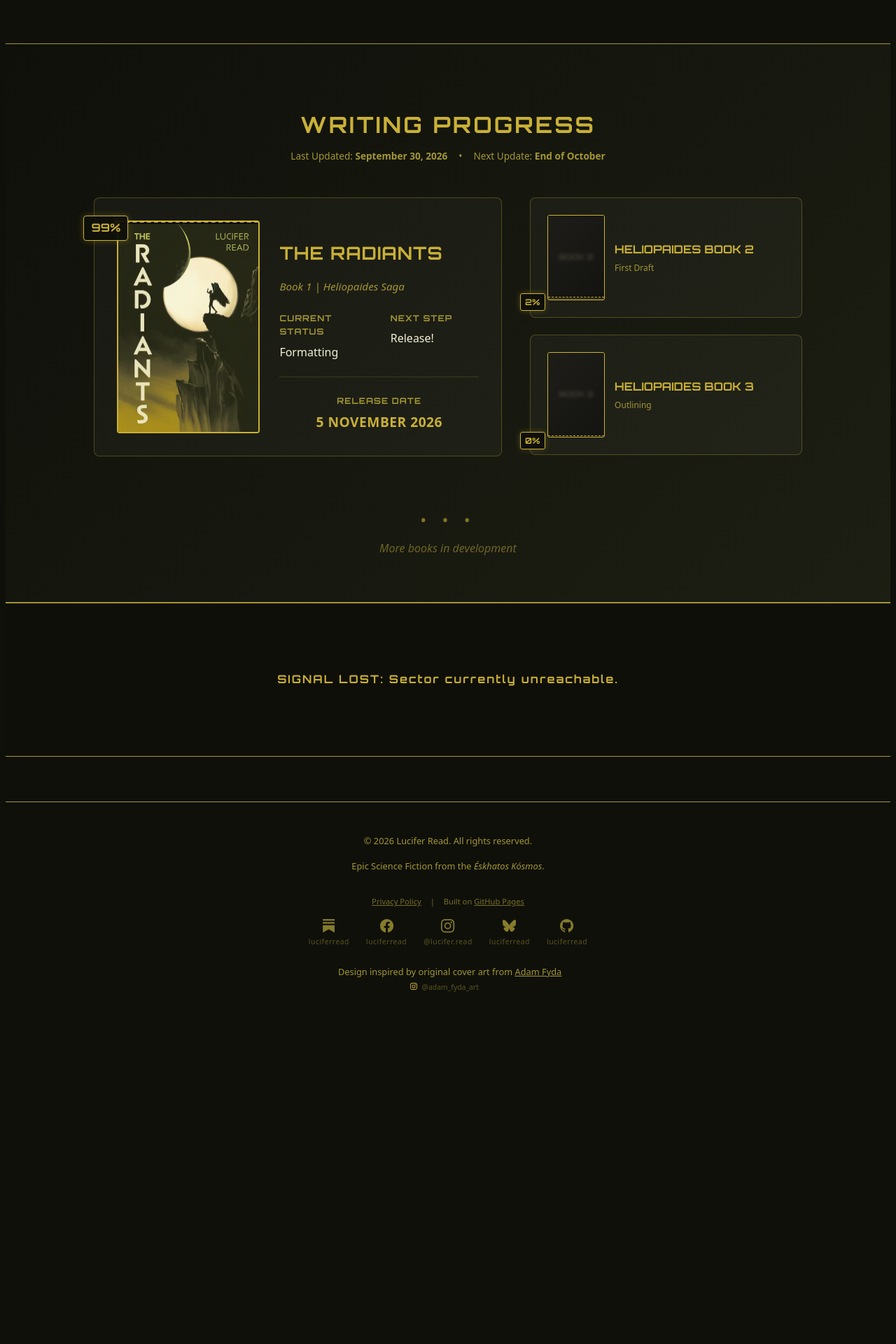
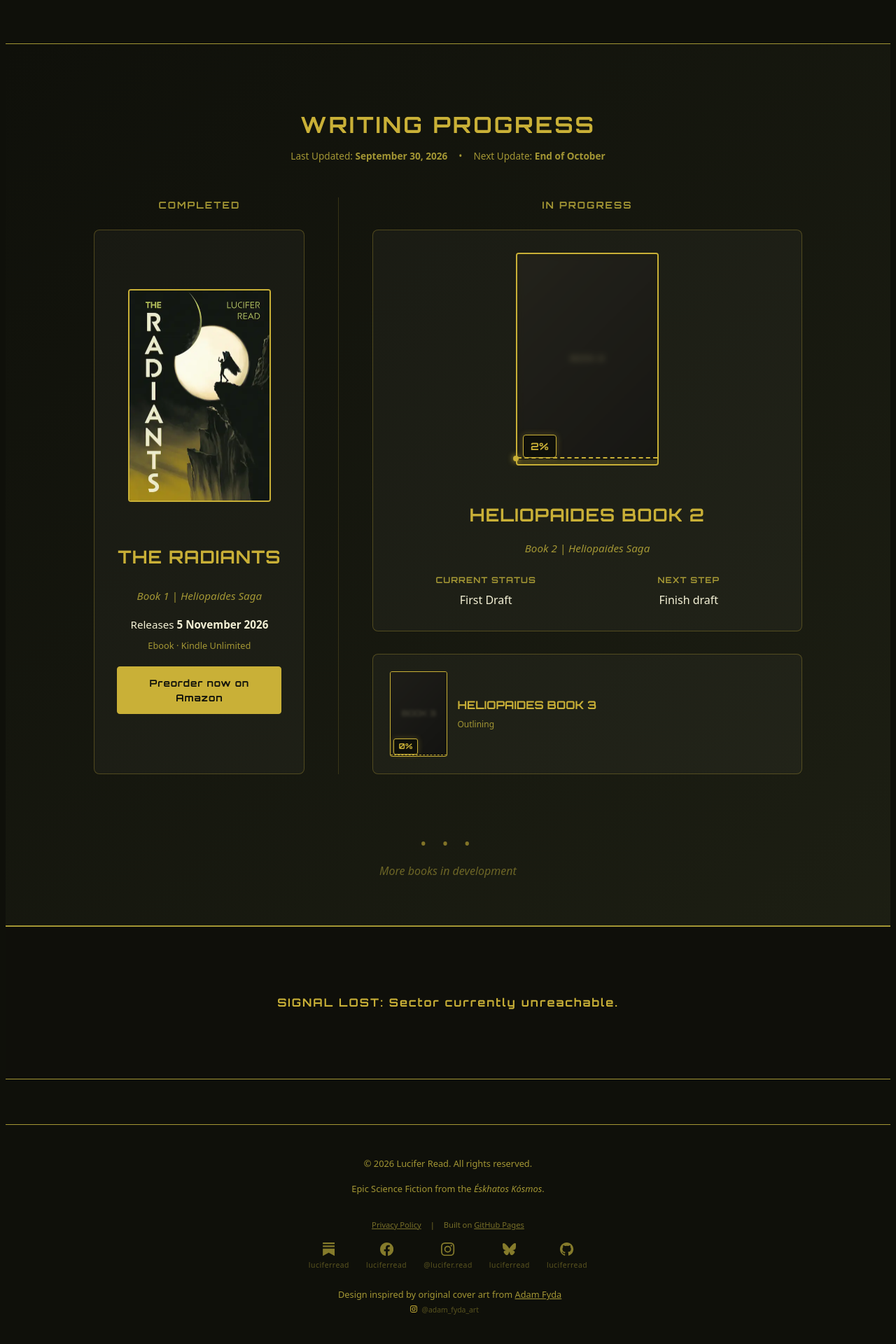
Before and after one commit to luciferread/luciferread.github.io, a Jekyll site: the page built from index.html, in a window 1280 px wide. Shown: the part 1196-3116 px from the top of the page at 70% size. Built offline with Jekyll 4.4.1, drawn with Linux system fonts in a browser that asks for light colours; before the commit the page ends 2655 px from its top, so only the background shows below that.

Commit message:
Update writing progress layout

```diff
--- a/assets/css/style.css
+++ b/assets/css/style.css
@@ -429,13 +429,147 @@ footer {
     white-space: nowrap;
 }
 
-/* Desktop Layout: Book 1 left, Books 2-3 stacked right */
-.progress-container-featured {
+/* --- Two-zone layout: Completed | In Progress --- */
+.progress-layout {
     display: grid;
-    grid-template-columns: 1.5fr 1fr;
-    gap: 2.5rem;
+    grid-template-columns: minmax(0, 1fr) minmax(0, 2.2fr);
+    gap: 3rem;
     max-width: 1200px;
     margin: 0 auto;
+}
+
+.progress-group-active {
+    border-left: 1px solid rgba(201, 176, 55, 0.2);
+    padding-left: 3rem;
+}
+
+.group-title {
+    font-family: var(--font-header);
+    font-size: 0.85rem;
+    letter-spacing: 2px;
+    text-transform: uppercase;
+    color: var(--color-text-muted);
+    margin: 0 0 1.5rem 0;
+    text-align: center;
+}
+
+/* --- Completed shelf (grows as books are published) --- */
+.completed-shelf {
+    display: grid;
+    grid-template-columns: repeat(auto-fit, minmax(220px, 1fr));
+    gap: 1.5rem;
+}
+
+.book-progress-card.released {
+    display: flex;
+    flex-direction: column;
+    align-items: center;
+    text-align: center;
+    justify-content: center;
+}
+
+.book-cover-static {
+    display: block;
+    width: 200px;
+    height: 300px;
+    object-fit: cover;
+    border: 2px solid var(--color-accent);
+    border-radius: 4px;
+    margin-bottom: 1.5rem;
+}
+
+.book-progress-card.released .book-series {
+    margin-bottom: 1rem;
+}
+
+.release-line {
+    margin: 0 0 1.25rem 0;
+    color: var(--color-text-main);
+    font-size: 0.95rem;
+}
+
+.btn-amazon {
+    display: inline-block;
+    padding: 0.7rem 1.5rem;
+    background: var(--color-accent);
+    color: #0f100a;
+    font-family: var(--font-header);
+    font-weight: 700;
+    font-size: 0.85rem;
+    letter-spacing: 1px;
+    text-decoration: none;
+    border-radius: 4px;
+    border: 1px solid var(--color-accent);
+    transition: background 0.2s ease, color 0.2s ease;
+}
+
+.btn-amazon:hover,
+.btn-amazon:focus-visible {
+    background: transparent;
+    color: var(--color-accent);
+}
+
+.format-line {
+    margin: -0.75rem 0 1.25rem 0;
+    font-size: 0.8rem;
+    color: var(--color-text-muted);
+}
+
+.book-actions {
+    display: flex;
+    flex-wrap: wrap;
+    justify-content: center;
+    gap: 0.75rem;
+}
+
+/* For the paperback button later */
+.btn-amazon.btn-outline {
+    background: transparent;
+    color: var(--color-accent);
+}
+
+.btn-amazon.btn-outline:hover,
+.btn-amazon.btn-outline:focus-visible {
+    background: var(--color-accent);
+    color: #0f100a;
+}
+
+.progress-group {display: flex;
+    flex-direction: column;
+}
+
+.completed-shelf,
+.active-books {
+    flex: 1;
+}
+
+/* --- In Progress: Book 2 featured, Book 3 small beside it --- */
+.active-books {
+    display: flex;
+    flex-wrap: wrap;
+    gap: 2rem;
+}
+
+.active-books > .book-progress-card.featured {
+    flex: 1.5 1 300px;
+}
+
+.active-books > .book-progress-sidebar {
+    flex: 1 1 280px;
+}
+
+/* Featured card is now stacked (cover above text) to fit the narrower column */
+.book-progress-card.featured {
+    display: flex;
+    flex-direction: column;
+    align-items: center;
+    text-align: center;
+    gap: 1.5rem;
+    justify-content: center;
+}
+
+.book-progress-card.featured .book-progress-content {
+    width: 100%;
 }
 
 /* Featured Book Card */
@@ -450,13 +584,6 @@ footer {
 .book-progress-card:hover {
     border-color: var(--color-accent);
     box-shadow: 0 0 20px rgba(201, 176, 55, 0.2);
-}
-
-.book-progress-card.featured {
-    display: grid;
-    grid-template-columns: 200px 1fr;
-    gap: 2rem;
-    align-items: start;
 }
 
 /* Book Cover with Progress Fill */
@@ -533,13 +660,14 @@ footer {
     box-shadow: 0 0 8px var(--color-accent);
 }
 
-/* Percentage badge - positioned to the LEFT of book cover */
+/* Percentage badges now sit just inside the cover, above the dashed marker,
+   so they no longer spill into neighbouring cards */
 .progress-percentage-overlay {
     position: absolute;
-    left: -50px;
-    top: -10px;
+    left: 8px;
+    top: -34px;
     font-family: var(--font-header);
-    font-size: 1rem;
+    font-size: 0.9rem;
     color: var(--color-accent);
     font-weight: 700;
     background: rgba(15, 16, 10, 0.95);
@@ -613,16 +741,17 @@ footer {
     letter-spacing: 0.5px
 }
 
-/* Sidebar - Books 2-3 Stacked */
+/* Sidebar - Books Stacked */
 .book-progress-sidebar {
     display: flex;
     flex-direction: column;
     gap: 1.5rem;
+    justify-content: center;
 }
 
 .book-progress-card.compact {
     display: grid;
-    grid-template-columns: 80px 1fr;
+    grid-template-columns: 80px minmax(0, 1fr);
     gap: 1rem;
     padding: 1.5rem;
     align-items: center;
@@ -696,13 +825,13 @@ footer {
     bottom: 0; /* Default position */
 }
 
-/* Percentage - to the LEFT of small covers */
+/* Percentage on covers */
 .progress-percentage-small {
     position: absolute;
-    left: -40px;
-    top: -6px;
+    left: 4px;
+    top: -24px;
     font-family: var(--font-header);
-    font-size: 0.75rem;
+    font-size: 0.7rem;
     color: var(--color-accent);
     font-weight: 700;
     background: rgba(15, 16, 10, 0.95);
@@ -720,6 +849,11 @@ footer {
     color: var(--color-accent);
 }
 
+.book-title-small,
+.book-title {
+    overflow-wrap: anywhere;
+}
+
 .book-series-small {
     font-size: 0.75rem;
     margin: 0 0 0.5rem 0;
@@ -755,14 +889,26 @@ footer {
     margin: 0;
 }
 
-/* Mobile Responsiveness */
+/* Tablet Responsiveness */
 @media (max-width: 1024px) {
-    /* Prevent horizontal overflow at medium widths */
-    .progress-container-featured {
+    .progress-layout {
         grid-template-columns: 1fr;
     }
-}
-
+    .progress-group-active {
+        border-left: none;
+        border-top: 1px solid rgba(201, 176, 55, 0.2);
+        padding-left: 0;
+        padding-top: 2.5rem;
+    }
+
+    /* On tablet, ensure completed book/s area isn't full width */
+    .completed-shelf {
+        grid-template-columns: repeat(auto-fit, minmax(220px, 300px));
+        justify-content: center;
+    }
+}
+
+/* Mobile Responsiveness */
 @media (max-width: 768px) {
     .progress-tracker {
         padding: 3rem 5%;
@@ -781,42 +927,20 @@ footer {
         display: none;
     }
 
-    .book-progress-card.featured {
-        grid-template-columns: 1fr;
-        text-align: center;
-    }
-
-    .book-cover-container {
-        margin: 0 auto 1.5rem auto;
-    }
-
-    .progress-percentage-overlay {
-        left: -45px;
-        font-size: 0.9rem;
-    }
-
-    .book-progress-content {
-        text-align: center;
-    }
-
     .progress-details {
         flex-direction: column;
         gap: 1.5rem;
     }
 
-    .progress-status,
-    .progress-next {
-        text-align: center;
-    }
-
-    .book-progress-card.compact {
-        grid-template-columns: 100px 1fr;
-    }
-
     .progress-release {
         margin-top: 1rem;
         padding-top: 1rem;
     }
+
+    .completed-shelf {
+        grid-template-columns: 1fr;
+    }
+
 }
 
 
@@ -1409,19 +1533,6 @@ footer {
 
 
   /* Writing progress bar */
-.progress-container-featured {
-    grid-template-columns: 1fr;
-  }
-
-  .book-progress-card.featured {
-    grid-template-columns: 1fr;
-    text-align: center;
-  }
-
-  .book-cover-container {
-    margin: 0 auto;
-  }
-
   .progress-meta {
     flex-direction: column;
     gap: 0.5rem;
@@ -1431,11 +1542,6 @@ footer {
     display: none;
   }
 
-  /* Center progress details on mobile */
-  .book-progress-content {
-    text-align: center;
-  }
-
   .progress-details {
     flex-direction: column;
     align-items: center;
@@ -1449,10 +1555,6 @@ footer {
   /* Mobile: everything stacked */
   .book-progress-sidebar {
     grid-template-columns: 1fr;
-  }
-
-  .book-progress-card.compact {
-    grid-template-columns: 100px 1fr;
   }
 
 
--- a/index.html
+++ b/index.html
@@ -54,60 +54,66 @@ stories of extinction, survival, and immortality."
         <span class="progress-meta-item">Next Update: <strong>End of October</strong></span>
     </div>
 
-    <div class="progress-container-featured">
-        <!-- FEATURED BOOK 1 -->
+    <div class="progress-layout">
+
+        <!-- LEFT: COMPLETED / PUBLISHED SHELF -->
+        <div class="progress-group progress-group-completed">
+            <h3 class="group-title">Completed</h3>
+            <div class="completed-shelf">
+
+                <!-- BOOK 1 (duplicate this block for future releases) -->
+                <article class="book-progress-card released">
+                    <img src="/assets/images/radiant_cover_400w.webp" alt="The Radiants Cover" class="book-cover-static">
+                    <h4 class="book-title">THE RADIANTS</h4>
+                    <p class="book-series">Book 1 | Heliopaides Saga</p>
+                    <p class="release-line">Releases <strong>5 November 2026</strong></p>
+                    <p class="format-line">Ebook · Kindle Unlimited</p>
+                    <div class="book-actions">
+                        <a class="btn-amazon" href="https://www.amazon.com/dp/B0HBTGDVNJ" target="_blank" rel="noopener">Preorder now on Amazon</a>
+                        <!-- Paperback release: add a second button here, e.g.
+                        <a class="btn-amazon btn-outline" href="PAPERBACK-LINK" target="_blank" rel="noopener">Paperback</a> -->
+                    </div>
+                    <!-- After launch, change the text to "Read on Amazon" and the release line to "Out now" -->
+                </article>
+
+            </div>
+        </div>
+
+        <!-- RIGHT: IN PROGRESS -->
+        <div class="progress-group progress-group-active">
+            <h3 class="group-title">In Progress</h3>
+            <div class="active-books">
+
+                <!-- FEATURED: BOOK 2 (same markup as the old Book 1 card, so your existing progress JS still applies) -->
                 <div class="book-progress-card featured">
                     <div class="book-cover-container">
-                <div class="book-cover-progress" data-progress="99"></div>
-                <img src="/assets/images/radiant_cover_400w.webp" alt="The Radiants Cover" class="book-cover">
+                        <div class="book-cover-progress" data-progress="2"></div>
+                        <div class="book-cover-placeholder">
+                            <span class="placeholder-text">BOOK 2</span>
+                        </div>
                         <div class="progress-marker">
                             <span class="progress-percentage-overlay"></span>
                         </div>
                     </div>
                     <div class="book-progress-content">
-                <h3 class="book-title">THE RADIANTS</h3>
-                <p class="book-series">Book 1 | Heliopaides Saga</p>
+                        <h3 class="book-title">HELIOPAIDES BOOK 2</h3>
+                        <p class="book-series">Book 2 | Heliopaides Saga</p>
 
                         <div class="progress-details">
                             <div class="progress-status">
                                 <div class="progress-label">Current Status</div>
-                        <div class="progress-value">Formatting</div>
+                                <div class="progress-value">First Draft</div>
                             </div>
                             <div class="progress-next">
                                 <div class="progress-label">Next Step</div>
-                        <div class="progress-value">Release!</div>
+                                <div class="progress-value">Finish draft</div>
                             </div>
-                </div>
-
-                <!-- Expected Release (uncomment when date is confirmed) -->
-                <div class="progress-release">
-                    <div class="progress-label">RELEASE DATE</div>
-                    <div class="progress-value progress-value-highlight">5 NOVEMBER 2026</div>
                         </div>
                     </div>
                 </div>
 
-        <!-- SIDEBAR: BOOKS 2-3 STACKED -->
+                <!-- COMPACT: BOOK 3 -->
                 <div class="book-progress-sidebar">
-            <!-- BOOK 2 -->
-            <div class="book-progress-card compact">
-                <div class="book-cover-container-small">
-                    <div class="book-cover-progress-small" data-progress="2"></div>
-                    <div class="book-cover-placeholder">
-                        <span class="placeholder-text">BOOK 2</span>
-                    </div>
-                    <div class="progress-marker-small">
-                        <span class="progress-percentage-small"></span>
-                    </div>
-                </div>
-                <div class="book-progress-content-compact">
-                    <h4 class="book-title-small">HELIOPAIDES BOOK 2</h4>
-                    <!-- <p class="book-series-small">Untitled</p> -->
-                    <p class="progress-status-small">First Draft</p>
-                </div>
-            </div>
-
-            <!-- BOOK 3 -->
                     <div class="book-progress-card compact">
                         <div class="book-cover-container-small">
                             <div class="book-cover-progress-small" data-progress="0"></div>
@@ -120,9 +126,11 @@ stories of extinction, survival, and immortality."
                         </div>
                         <div class="book-progress-content-compact">
                             <h4 class="book-title-small">HELIOPAIDES BOOK 3</h4>
-                    <!-- <p class="book-series-small">Untitled</p> -->
                             <p class="progress-status-small">Outlining</p>
                         </div>
+                    </div>
+                </div>
+
             </div>
         </div>
 
```
Lines whose indentation alone changed are shown as unchanged.
